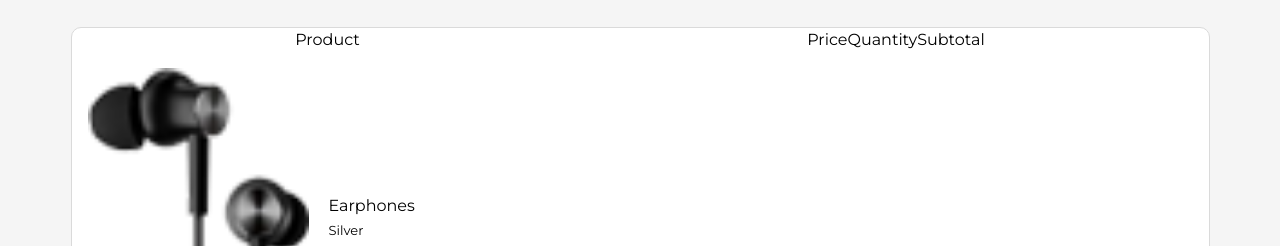
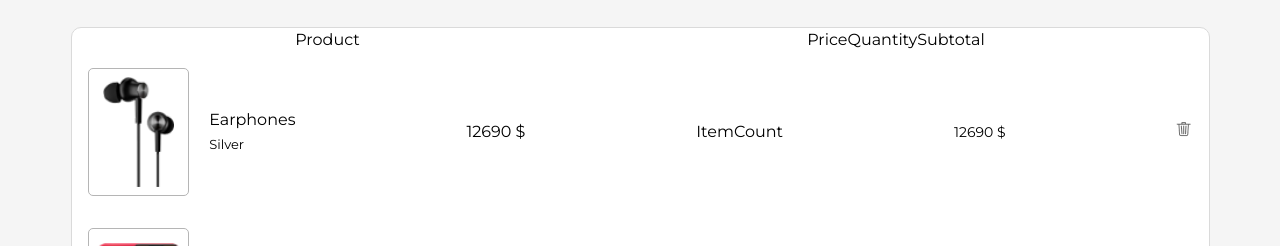
Before and after one commit to Hritvik-Mohan/codemonk-tech-assignment, a React (Vite) app: page / in a window 1280 px wide. Shown: the part 554-800 px from the top of the page. Built offline with nearby package versions, Linux system fonts and the light colour scheme.

Commit message:
Update Cart Item

```diff
--- a/src/components/Cart/CartItem/CartItem.css
+++ b/src/components/Cart/CartItem/CartItem.css
@@ -6,14 +6,20 @@
 }
 
 .cart-item__image-container {
-    width: 20%;
+    width: 92px;
     margin-right: 1.25rem;
+    height: 105px;
+    border: 1px solid var(--clr-whiteish);
+    border-radius: 5px;
+    padding: 0.5rem;
+    background-color: var(--clr-white);
 }
 
 .cart-item__image-container > img {
     /* display: flex; */
     width: 100%;
     height: 100%;
+    object-fit:contain;
     /* width: 92px;
     height: 105px; */
     /* height: 105px; */
@@ -51,6 +57,18 @@
     display: flex;
     flex-direction: column;
     justify-content: center;
+    width: 60%;
+}
+
+.cart-item__item-count-flex {
+    display: flex;
+    align-items:flex-end;
+    justify-content: space-between;
+    width: 100%;
+}
+
+.desk {
+    display: none;
 }
 
 .cart-item__price {
@@ -61,8 +79,68 @@
     display: none;
 }
 
+.desk {
+    display: none;
+}
+
+.mobile {
+    display: flex;
+}
+
 @media (min-width: 480px) {
     .cart-item__qty {
         display: none;
     }
+
+    .mob {
+        display: none;
+    }
+
+    .desk {
+        display: flex;
+    }
+
+    .cart-item__price {
+        display: flex;
+    }
+
+    .cart-item__delete {
+        display: block;
+    }
+
+    .cart-item__image-container {
+        width: 112px;
+        height: 128px;
+    }
+
+    .cart-item__details {
+        flex-direction: row;
+        justify-content: space-between;
+        width: 100%;
+        align-items: center;
+    }
+
+    .cart-item__item-count-flex {
+        display: block;
+        align-items:flex-end;
+        /* justify-content:; */
+        width: 100%;
+    }
+
+    .mobile {
+        display: none;
+    }
+
+    .desk {
+        display: flex;
+    }
+
+    .cart-item__qty.desk {
+        display: none;
+    }
+
+    .cart-item__subtotal.desk {
+        /* display: none; */
+    }
+
 }
--- a/src/components/Cart/CartItem/CartItem.jsx
+++ b/src/components/Cart/CartItem/CartItem.jsx
@@ -16,18 +16,38 @@ export default function CartItem(props) {
                         <p className='cart-item__desc'>{props.product.desc}</p>
                     </div>
                 </div>
-                <div className="cart-item__qty">
+
+                <div className='cart-item__item-count-flex mobile'>
+                    <div>
+                        <div className="cart-item__qty">
+                            <span>Qty: 1</span>
+                        </div>
+                        <div className="cart-item__subtotal">
+                            <p>
+                                {props.product.price} <span>$</span>
+                            </p>
+                        </div>
+                    </div>
+                    <div className="cart-item__quantity">
+                        <ItemCount />
+                    </div>
+                </div>
+
+
+                <div className="cart-item__qty desk">
                     <span>Qty: 1</span>
                 </div>
-                <div className="cart-item__price">
+                <div className="cart-item__price desk">
                     <p>
                         {props.product.price} <span>$</span>
                     </p>
                 </div>
-                <div className="cart-item__quantity">
+                <div className="cart-item__quantity desk">
                     <ItemCount />
                 </div>
-                <div className="cart-item__subtotal">
+
+
+                <div className="cart-item__subtotal desk">
                     <p>
                         {props.product.price} <span>$</span>
                     </p>
```
